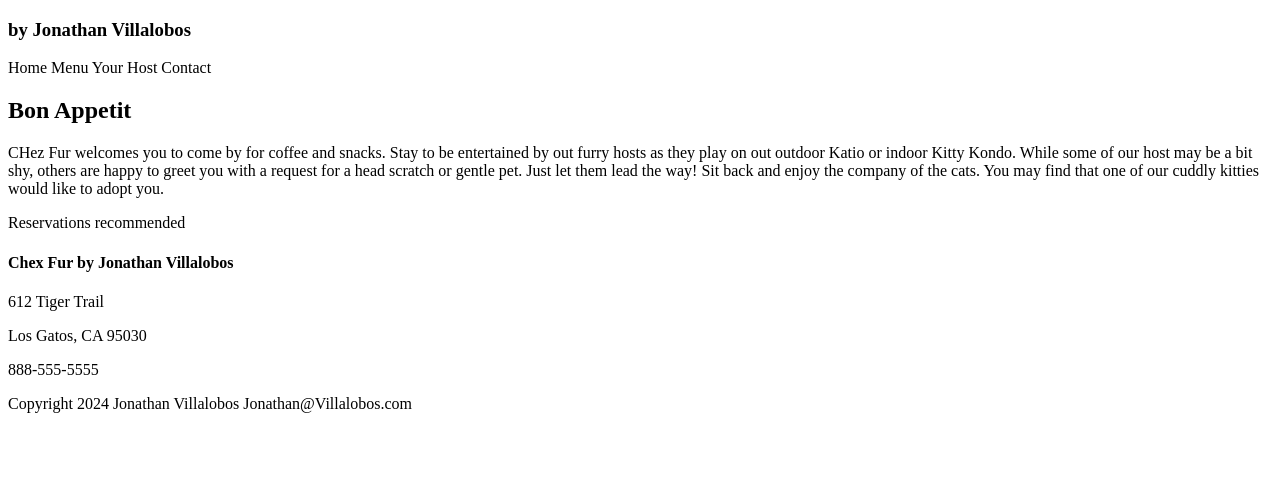
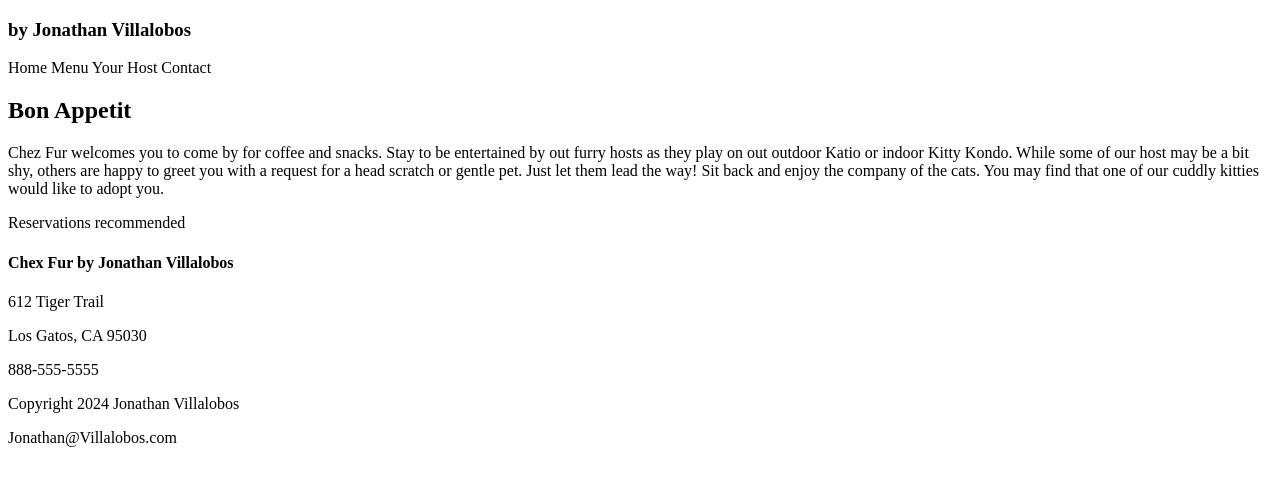
Before and after one commit to JonathanV8602/JonVITC2400, a plain HTML site: page index.html in a window 1280 px wide. Drawn offline with Linux system fonts and the light colour scheme.

Commit message:
Update index.html

```diff
--- a/index.html
+++ b/index.html
@@ -1,7 +1,7 @@
 <!DOCTYPE html>
 <html>
 <head>
-  <title>CHez Fur </title>
+<title> Chez Fur </title>
 </head>
 <body>
 <h3>by Jonathan Villalobos</h3>
@@ -11,7 +11,7 @@ Home Menu Your Host Contact
 <h2>Bon Appetit</h2>
 
 <p>
-  CHez Fur welcomes you to come by for coffee and snacks. Stay to be entertained by out furry hosts as they play on out outdoor
+  Chez Fur welcomes you to come by for coffee and snacks. Stay to be entertained by out furry hosts as they play on out outdoor
   Katio or indoor Kitty Kondo. While some of our host may be a bit shy, others are happy to greet you with a request for a head scratch
   or gentle pet. Just let them lead the way! Sit back and enjoy the company of the cats. You may find that one of our cuddly kitties
   would like to adopt you.
@@ -27,8 +27,8 @@ Home Menu Your Host Contact
 
 <p>888-555-5555</p>
 
-Copyright 2024 Jonathan Villalobos
-Jonathan@Villalobos.com
+<p>Copyright 2024 Jonathan Villalobos</p>
+<p>Jonathan@Villalobos.com</p>
 
 </body>
 </html>
```
